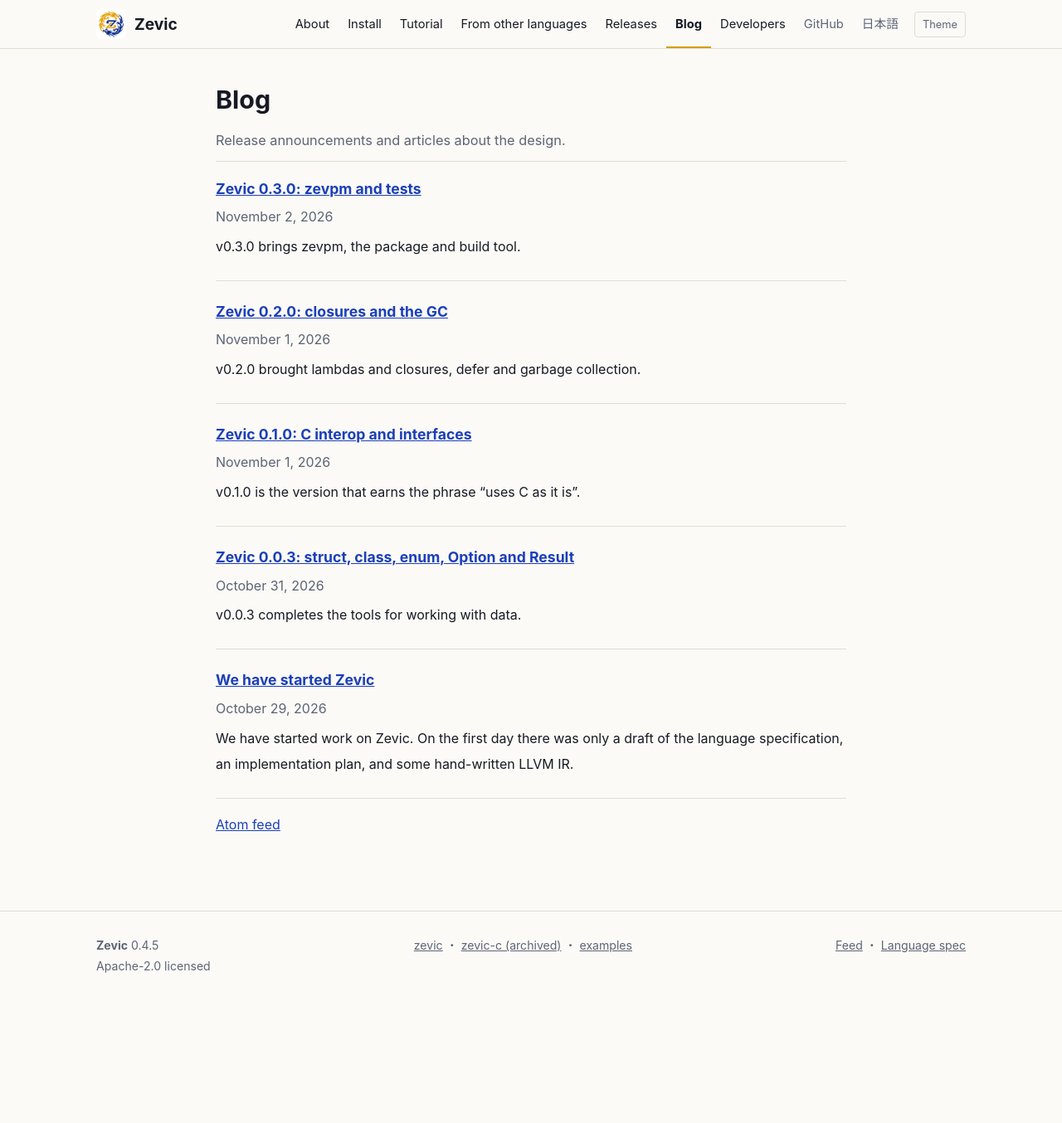
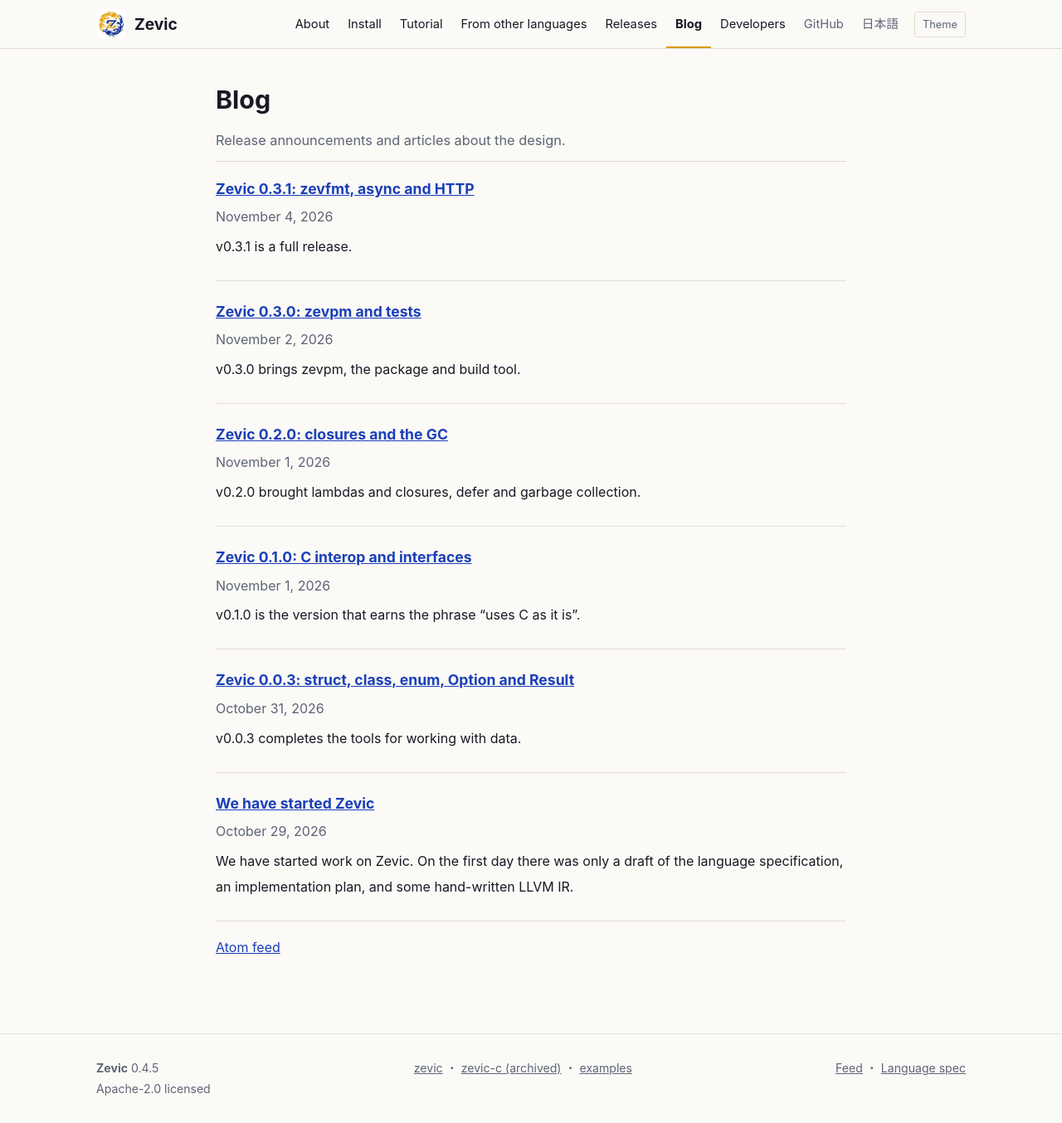
Before and after one commit to zevic-lang/zevic-lang.github.io, a Jekyll site: the page built from en/blog/index.html, in a window 1280 px wide. Shown: the whole page at 83% size. Built offline with Jekyll 4.4.1, drawn with Linux system fonts in a browser that asks for light colours; before the commit the page ends 1206 px from its top, so only the background shows below that; part of the change alters nothing that is shown.

Commit message:
EN blog: Zevic 0.3.1: zevfmt, async and HTTP
Co-Authored-By: Claude Sonnet 5.5 <noreply@anthropic.com>
Claude-Session: https://claude.ai/code/session_01ELZTNY1DqdJybfLUMAn58m

```diff
--- a/_posts/2026-11-04-zevic-0-3-1.md
+++ b/_posts/2026-11-04-zevic-0-3-1.md
@@ -1,5 +1,6 @@
 ---
 title: "Zevic 0.3.1: zevfmt・async・HTTP"
+alt: /en/blog/2026/11/04/zevic-0-3-1/
 ---
 v0.3.1 は盛りだくさんの版です。
 
--- /dev/null
+++ b/_posts/en/2026-11-04-zevic-0-3-1.md
@@ -0,0 +1,16 @@
+---
+title: "Zevic 0.3.1: zevfmt, async and HTTP"
+alt: /blog/2026/11/04/zevic-0-3-1/
+---
+v0.3.1 is a full release.
+
+- **zevfmt**: the code formatter. `zevfmt -w .` rewrites files and `zevfmt -check .` verifies them. It normalises indentation, spacing, blank lines, trailing commas and import order, and a test over the whole repository checks that it never changes the AST
+- **Loop labels**: `outer@ for (...) { ... break@outer ... }`
+- **async / await**: `async { ... }` and `await`, with `Zevic.Async` (`Task`, `Spawn`, `Channel`, `Mutex`)
+- **HTTP**: `Get`, `Post` and `Send` in `Zevic.Http`, plus `Listen` / `Server.Serve` (no TLS yet)
+- **Random**: SplitMix64, which returns the same numbers for the same seed on every platform
+- **Json**: an RFC 8259 parser, plus `Stringify` and `Pretty`. Errors carry a line and a column
+
+`zevpm` was rewritten in Zevic in this version: the first practical program written in the language.
+
+We also fixed many macOS and Windows problems found by the first CI runs (sockets, the GC, path handling and others).
```
